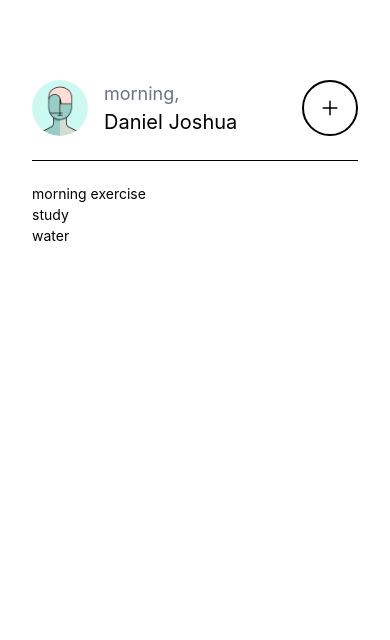
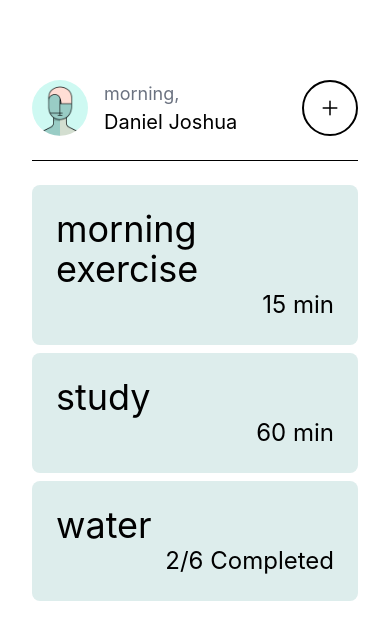
Before and after one commit to danturiano/react-native-activity-habit-tracker, a React Native app: screen / in a window 390 px wide. Shown: the top 640 px of the page. Built offline with nearby package versions, Linux system fonts and the light colour scheme.

Commit message:
HabitCard styling and layout for improved readability

```diff
--- a/App.tsx
+++ b/App.tsx
@@ -17,7 +17,7 @@ export default function App() {
       <AppContainer>
         <Header />
         <Seperator />
-        <View className="flex-col gap-1">
+        <View className="flex-col gap-2">
           {habits.map((habit) => (
             <HabitCard habit={habit} />
           ))}
--- a/components/HabitCard.tsx
+++ b/components/HabitCard.tsx
@@ -14,8 +14,14 @@ type HabitCardProps = {
 
 export default function HabitCard({ habit }: HabitCardProps) {
   return (
-    <View className="w-full rounded-md">
-      <Text>{habit.title}</Text>
+    <View className="w-full rounded-lg bg-[#DDEDEC] p-6">
+      <Text className="text-4xl">{habit.title}</Text>
+      {habit.duration && <Text className="text-right text-2xl">{habit.duration} min</Text>}
+      {habit.times_per_day && (
+        <Text className="text-right text-2xl">
+          {habit.times_completed + '/' + habit.times_per_day} Completed
+        </Text>
+      )}
     </View>
   );
 }
```
